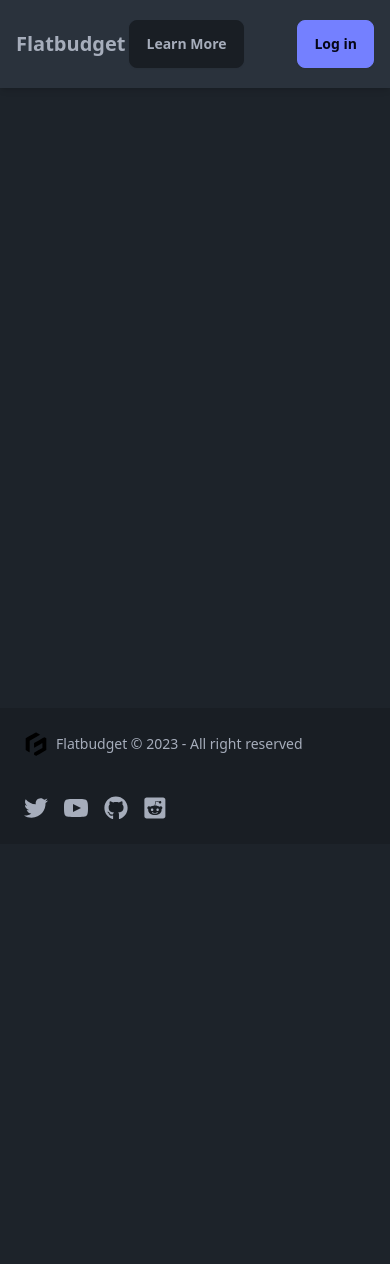
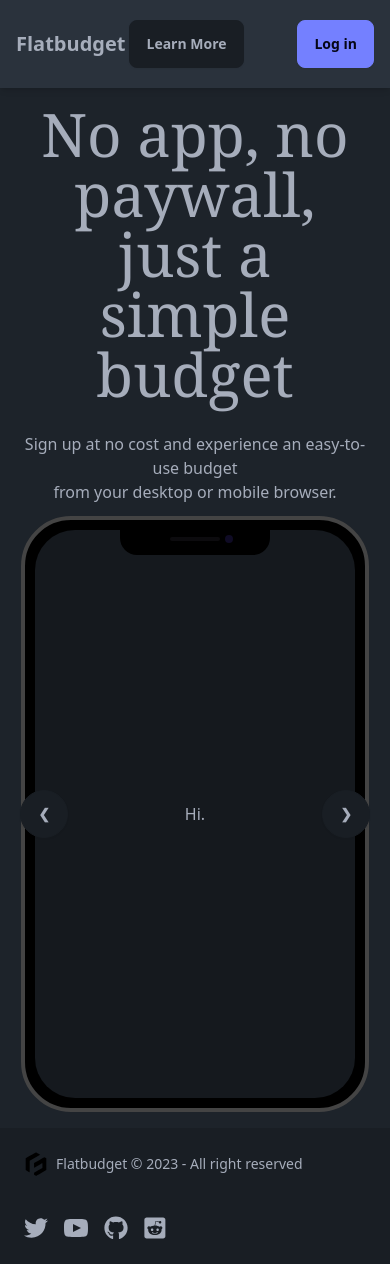
Before and after one commit to alex-williamson96/flat-budget-front-end, a React (Vite) app: page /home in a window 390 px wide. Before the commit the page ends 844 px from the top, so only its background shows below. Built offline with nearby package versions, Linux system fonts and the light colour scheme.

Commit message:
added more to landing page

```diff
--- a/package.json
+++ b/package.json
@@ -27,7 +27,7 @@
     "@types/react-dom": "^18.0.8",
     "@vitejs/plugin-react": "^2.2.0",
     "autoprefixer": "^10.4.13",
-    "daisyui": "^3.1.9",
+    "daisyui": "^3.5.1",
     "postcss": "^8.4.19",
     "tailwindcss": "^3.2.4",
     "typescript": "^4.6.4",
--- a/src/components/LandingPage/Header.tsx
+++ b/src/components/LandingPage/Header.tsx
@@ -41,7 +41,7 @@ const Header = () => {
   }
 
   return (
-    <header className="fixed top-0 left-0 w-full shadow-md py-4 flex justify-between items-center bg-neutral px-4">
+    <header className="sticky top-0 left-0 w-full shadow-md py-4 flex justify-between items-center bg-neutral px-4">
       <div className="flex items-center">
         <h1 className="text-xl font-semibold text-white-800"><Link to='home'>Flatbudget</Link></h1>
         {linksNav}
--- a/src/components/UI/Footer/Footer.tsx
+++ b/src/components/UI/Footer/Footer.tsx
@@ -1,12 +1,18 @@
 import { useRoute } from "wouter";
 import Logo from "../Icons/Logo";
-import { FontAwesomeIcon } from "@fortawesome/react-fontawesome";
+import useIsMobile from "../../../hooks/useIsMobile";
 
 const Footer = () => {
   const [isBudget, params] = useRoute("/budget");
+  const {isMobile} = useIsMobile();
+  let footerPosition = '';
+
+  if (!isMobile) {
+    footerPosition = 'bottom-0'
+  }
   if (!isBudget) {
     return (
-      <footer className="footer p-6 bg-base-200 text-base-content fixed bottom-0">
+      <footer className={`footer p-6 bg-base-200 text-base-content absolute mt-4 ${footerPosition}`}>
         <div className="items-center grid-flow-col">
           <Logo />
           <p>Flatbudget © 2023 - All right reserved</p>
--- a/src/routes/landing-page/home.tsx
+++ b/src/routes/landing-page/home.tsx
@@ -1,9 +1,74 @@
 import Header from "../../components/LandingPage/Header";
+import useIsMobile from "../../hooks/useIsMobile";
 
 const Home = () => {
+    const { isMobile } = useIsMobile();
+
+    let preview;
+
+    if (isMobile) {
+        preview =
+            <div className="mockup-phone">
+                <div className="camera"></div>
+                <div className="display">
+                    <div className="artboard artboard-demo phone-1">Hi.</div>
+                </div>
+            </div>
+    } else {
+        preview =
+            <div className="mx-8 w-full">
+                <div className="mockup-browser border bg-base-300">
+                    <div className="mockup-browser-toolbar">
+                        <div className="input">https://flatbudget.com</div>
+                    </div>
+                    <div className="flex justify-center px-4 py-16 bg-base-200">Hello!</div>
+                </div>
+            </div>
+    }
+
     return (
         <div>
             <Header />
+            <div className="text-6xl p-4 font-serif">
+                No app, no paywall,<br />just a simple budget
+            </div>
+            <div className="flex flex-col">
+                <p className="p-3">Sign up at no cost and experience an easy-to-use budget <br /> from your desktop or mobile browser.</p>
+            </div>
+            <div>
+                <div className="carousel w-full">
+                    <div id="slide1" className="carousel-item relative w-full">
+                        {preview}
+                        <div className="absolute flex justify-between transform -translate-y-1/2 left-5 right-5 top-1/2">
+                            <a href="#slide4" className="btn btn-circle">❮</a>
+                            <a href="#slide2" className="btn btn-circle">❯</a>
+                        </div>
+                    </div>
+                    <div id="slide2" className="carousel-item relative w-full">
+                        {preview}
+                        <div className="absolute flex justify-between transform -translate-y-1/2 left-5 right-5 top-1/2">
+                            <a href="#slide1" className="btn btn-circle">❮</a>
+                            <a href="#slide3" className="btn btn-circle">❯</a>
+                        </div>
+                    </div>
+                    <div id="slide3" className="carousel-item relative w-full">
+                        {preview}
+                        <div className="absolute flex justify-between transform -translate-y-1/2 left-5 right-5 top-1/2">
+                            <a href="#slide2" className="btn btn-circle">❮</a>
+                            <a href="#slide4" className="btn btn-circle">❯</a>
+                        </div>
+                    </div>
+                    <div id="slide4" className="carousel-item relative w-full">
+                        {preview}
+                        <div className="absolute flex justify-between transform -translate-y-1/2 left-5 right-5 top-1/2">
+                            <a href="#slide3" className="btn btn-circle">❮</a>
+                            <a href="#slide1" className="btn btn-circle">❯</a>
+                        </div>
+                    </div>
+                </div>
+            </div>
+
+
         </div>)
 }
 
```
Also changed, not shown: 2 other files (tests, documents, lock files or other folders).
